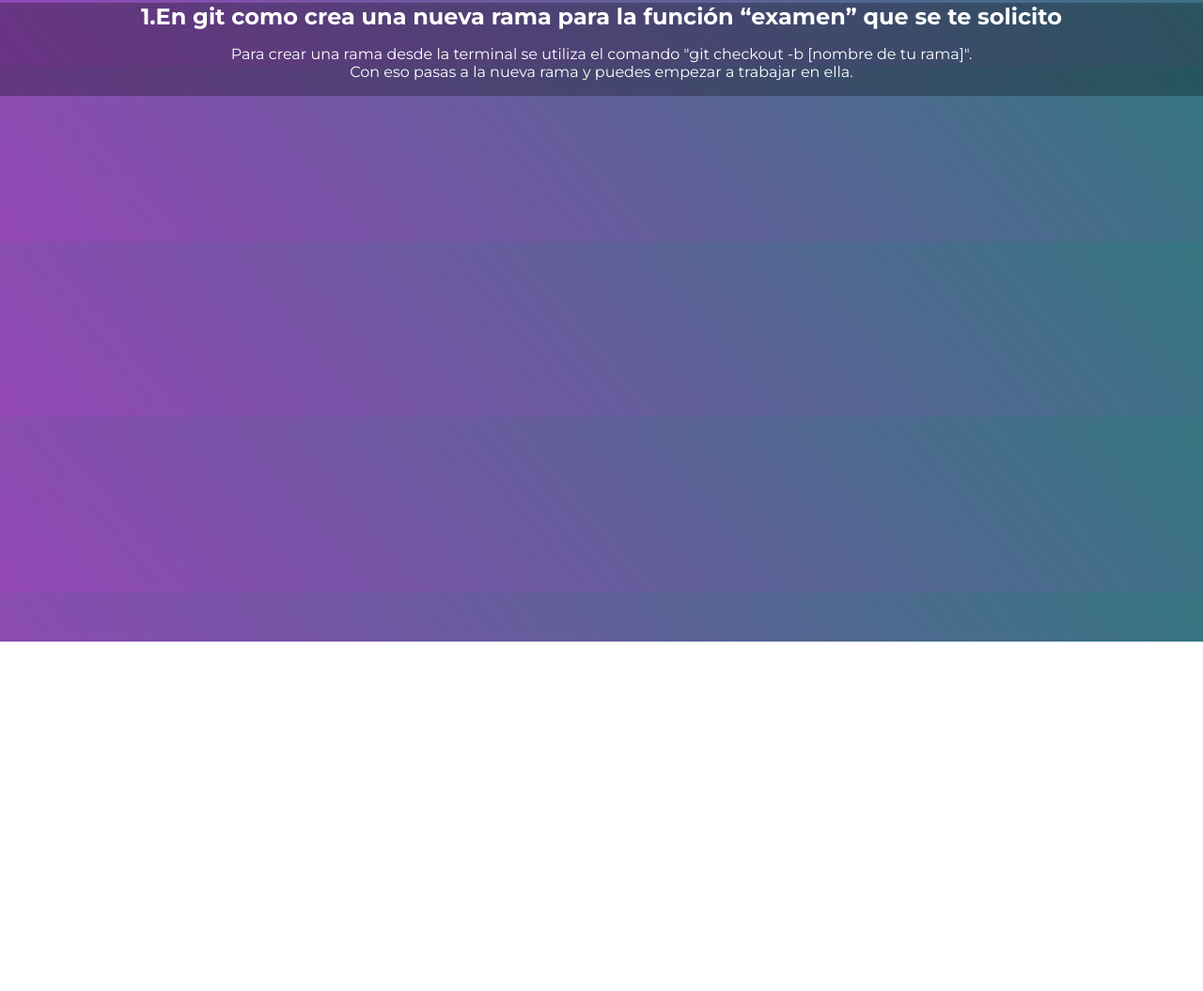
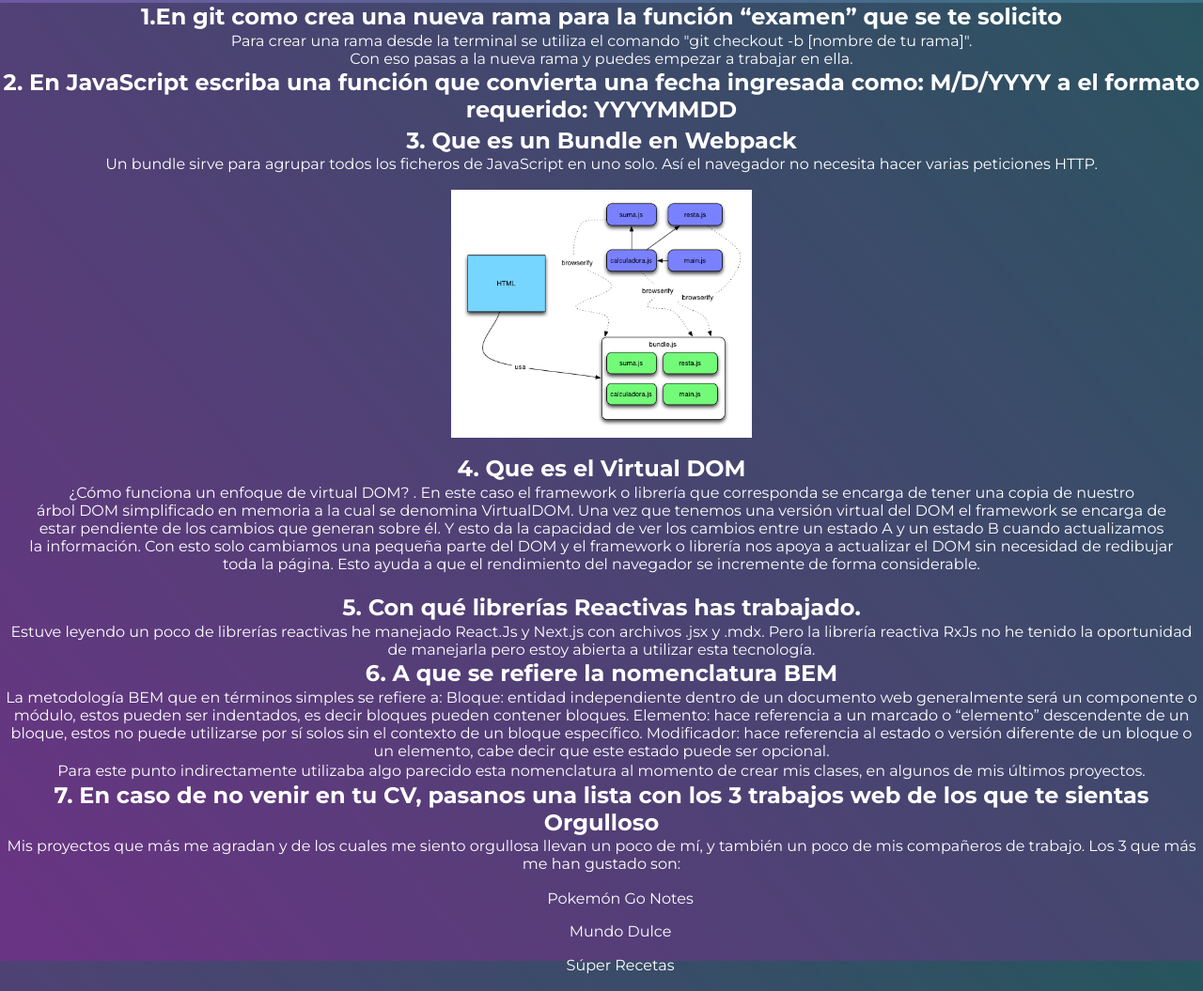
Before and after one commit to Tita-Navarro/Betterware-technical-challenge, a website: page src/index.html in a window 1280 px wide. Shown: the part 117-1172 px from the top of the page at 94% size. Before the commit the page ends 800 px from the top, so only its background shows below. Drawn offline with Linux system fonts and the light colour scheme.

Commit message:
adding answers to my challenge

```diff
--- a/src/index.html
+++ b/src/index.html
@@ -1,7 +1,7 @@
 <!DOCTYPE html>
 <html lang="en" dir="ltr">
   <head>
-    <meta charset="utf-8">
+    <meta charset="utf-8" />
     <meta name="viewport" content="width=device-width, initial-scale=1" />
     <title>Betterware Technical Challenge</title>
     <link
@@ -12,17 +12,83 @@
   </head>
   <body>
     <header>
-    <h1 class="title">Technical Challenge</h1>
-    <p class="instruction">Esta página contiene las respuestas al challenge
-      propuesto por Betterware.
-    </p>
+      <h1 class="title">Technical Challenge</h1>
+      <p class="instruction">
+        Esta página contiene las respuestas al challenge propuesto por
+        Betterware.
+      </p>
     </header>
-    <section class='container'>
-      <h3 class='question'>1.En git como crea una nueva rama para la
-        función “examen” que se te solicito</h3>
-      <p class='answer'>Para crear una rama desde la terminal se utiliza
-        el comando "git checkout -b [nombre de tu rama]". <br>
+    <section class="container">
+      <h3 class="question">
+        1.En git como crea una nueva rama para la función “examen” que se te
+        solicito
+      </h3>
+      <p class="answer">
+        Para crear una rama desde la terminal se utiliza el comando "git
+        checkout -b [nombre de tu rama]". <br />
         Con eso pasas a la nueva rama y puedes empezar a trabajar en ella.
+      </p>
+      <h3 class="question">
+        2. En JavaScript escriba una función que convierta una fecha ingresada
+        como: M/D/YYYY a el formato requerido: YYYYMMDD
+      </h3>
+      <p class="answer"></p>
+      <h3 class="question">3. Que es un Bundle en Webpack</h3>
+      <p class="answer">
+        Un bundle sirve para agrupar todos los ficheros de JavaScript en uno
+        solo. Así el navegador no necesita hacer varias peticiones HTTP.
+      </p>
+      <img src="../images/Bundle.png" alt="bundle" class="bundle" />
+      <h3 class="question">4. Que es el Virtual DOM</h3>
+      <p class="answer">
+        ¿Cómo funciona un enfoque de virtual DOM? . En este caso el framework o
+        librería que corresponda se encarga de tener una copia de nuestro <br>
+        árbol DOM simplificado en memoria a la cual se denomina VirtualDOM. Una vez
+        que tenemos una versión virtual del DOM el framework se encarga de <br>
+        estar pendiente de los cambios que generan sobre él. Y esto da la capacidad de
+        ver los cambios entre un estado A y un estado B cuando actualizamos <br> la
+        información. Con esto solo cambiamos una pequeña parte del DOM y el
+        framework o librería nos apoya a actualizar el DOM sin necesidad de
+        redibujar<br> toda la página. Esto ayuda a que el rendimiento del navegador
+        se incremente de forma considerable.
+      </p><br>
+      <h3 class="question">5. Con qué librerías Reactivas has trabajado.</h3>
+      <p class="answer">Estuve leyendo un poco de librerías reactivas he manejado
+        React.Js y Next.js con archivos .jsx y .mdx. Pero la librería reactiva
+        RxJs no he tenido la oportunidad de manejarla pero estoy abierta a
+        utilizar esta tecnología.
+      </p>
+      <h3 class="question">6. A que se refiere la nomenclatura BEM</h3>
+      <p class="answer">La metodología BEM que en términos simples se refiere a:
+      Bloque: entidad independiente dentro de un documento web generalmente
+      será un componente o módulo, estos pueden ser indentados, es decir
+      bloques pueden contener bloques.
+      Elemento: hace referencia a un marcado o “elemento” descendente de un
+      bloque, estos no puede utilizarse por sí solos sin el contexto de un
+      bloque específico.
+      Modificador: hace referencia al estado o versión diferente de un bloque
+      o un elemento, cabe decir que este estado puede ser opcional.</p>
+      <p class="answer">Para este punto indirectamente utilizaba algo
+        parecido esta nomenclatura al momento de crear mis clases, en
+        algunos de mis últimos proyectos.
+      </p>
+      <h3 class="question">
+        7. En caso de no venir en tu CV, pasanos una lista con los 3 trabajos
+        web de los que te sientas Orgulloso
+      </h3>
+      <p class="answer">Mis proyectos que más me agradan y de los cuales me
+        siento orgullosa llevan un poco de mí, y también un poco de mis
+        compañeros de trabajo.
+        Los 3 que más me han gustado son:
+        <ul>
+          <li>
+              <a href="" class="project">Pokemón Go Notes</a>
+          </li>
+          <li><a href="" class="project">Mundo Dulce</a>
+          </li>
+          <li><a href="" class="project">Súper Recetas</a>
+          </li>
+        </ul>
       </p>
     </section>
     <script src="index.js"></script>
--- a/src/style.css
+++ b/src/style.css
@@ -38,3 +38,19 @@ title{
     text-align: center;
     font-size: 1rem;
 }
+.bundle{
+    display:block;
+    margin-left:30rem;
+    margin-top: 1rem;
+    width: 20rem;
+    margin-bottom: 1rem;
+}
+.project{
+    color:white;
+    text-align: center;
+    text-decoration: none;
+    margin-bottom:1rem;
+}
+ul{
+    margin-top:1rem;
+}
```
Also changed, not shown: images/Bundle.png (added).
